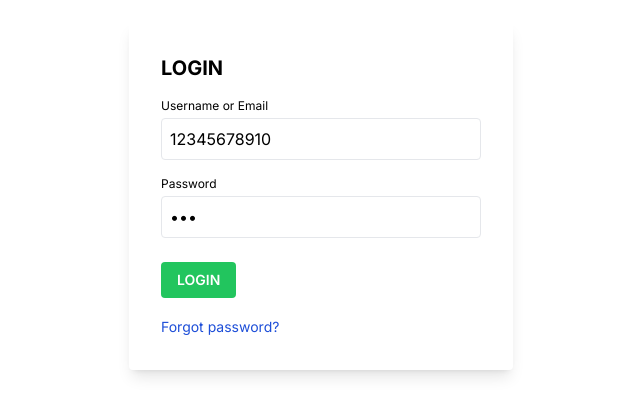
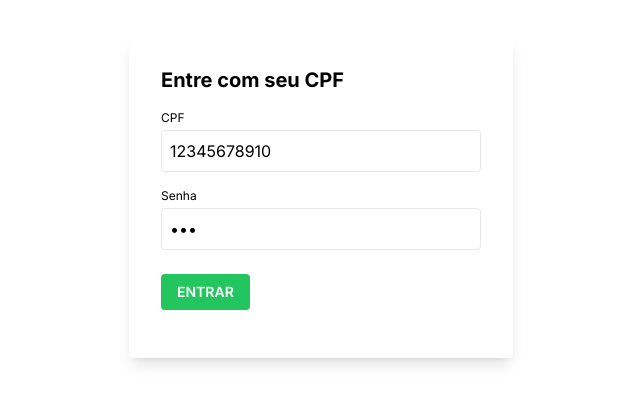
Before and after one commit to rlsilva25/pvs, a Next.js app: page /login in a window 1280 px wide. Shown: the part 204-620 px from the top of the page, without its empty margins (319-959 px from the left). Built offline with nearby package versions, Linux system fonts and the light colour scheme.

Commit message:
feat: changed layout

```diff
--- a/package.json
+++ b/package.json
@@ -20,6 +20,7 @@
     "eslint-plugin-unused-imports": "^3.1.0",
     "next": "14.1.4",
     "next-auth": "^4.24.7",
+    "next-auth-ts-boilerplate": "file:",
     "prettier": "^3.2.5",
     "react": "^18",
     "react-dom": "^18",
--- a/src/app/(auth)/login/components/index.tsx
+++ b/src/app/(auth)/login/components/index.tsx
@@ -29,12 +29,12 @@ const LoginFormComponent = () => {
   React.useEffect(() => {
     if (errorMessage) {
       alert(
-        'error' + 'Login Error' + errorMessage
+        'error' + 'Erro no Login' + errorMessage
         // 'Please check your email and password and try again. If you are still having trouble, please contact support.'
       )
     }
     if (successMessage) {
-      alert('success' + 'Login Success' + successMessage)
+      alert('success' + 'Logado com sucesso' + successMessage)
     }
   }, [errorMessage, successMessage])
 
@@ -55,8 +55,8 @@ const LoginFormComponent = () => {
   return (
     <div className="flex items-center h-screen w-full">
       <div className="w-full bg-white rounded shadow-lg p-8 m-4 md:max-w-sm md:mx-auto">
-        <span className="block w-full text-xl uppercase font-bold mb-4">
-          Login
+        <span className="block w-full text-xl font-bold mb-4">
+          Entre com seu CPF
         </span>
         <Formik
           initialValues={initialLoginForm}
@@ -85,7 +85,7 @@ const LoginFormComponent = () => {
             <Form onSubmit={handleSubmit} className="mb-4">
               <div className="mb-4 md:w-full">
                 <label htmlFor="email" className="block text-xs mb-1">
-                  Username or Email
+                  CPF
                 </label>
                 <input
                   className="w-full border rounded p-2 outline-none focus:shadow-outline"
@@ -103,7 +103,7 @@ const LoginFormComponent = () => {
               </div>
               <div className="mb-6 md:w-full">
                 <label htmlFor="password" className="block text-xs mb-1">
-                  Password
+                  Senha
                 </label>
                 <input
                   className="w-full border rounded p-2 outline-none focus:shadow-outline"
@@ -122,13 +122,13 @@ const LoginFormComponent = () => {
                 disabled={!isValid}
                 className="bg-green-500 hover:bg-green-700 text-white uppercase text-sm font-semibold px-4 py-2 rounded"
               >
-                Login
+                Entrar
               </button>
             </Form>
           )}
         </Formik>
-        <a className="text-blue-700 text-center text-sm" href="/login">
-          Forgot password?
+        <a className="text-blue-700 text-center text-sm hide" href="/login">
+          Esqueceu a senha?
         </a>
       </div>
     </div>
--- a/src/app/(auth)/login/page.tsx
+++ b/src/app/(auth)/login/page.tsx
@@ -4,7 +4,7 @@ import { Suspense } from 'react'
 const Login = async () => {
   return (
     <>
-      <Suspense fallback={<div>Loading...</div>}>
+      <Suspense fallback={<div>Carregando...</div>}>
         <LoginFormComponent />
       </Suspense>
     </>
--- a/src/app/api/auth/[...nextauth]/options.ts
+++ b/src/app/api/auth/[...nextauth]/options.ts
@@ -11,8 +11,8 @@ export const authOptions = {
     CredentialsProvider({
       name: 'Credentials',
       credentials: {
-        username: { label: 'User', type: 'text' },
-        password: { label: 'Password', type: 'password' },
+        username: { label: 'CPF', type: 'text' },
+        password: { label: 'Senha', type: 'password' },
       },
       async authorize(credentials) {
         if (!credentials) {
--- a/src/app/page.tsx
+++ b/src/app/page.tsx
@@ -3,8 +3,9 @@
 import Image from 'next/image'
 import { Session } from 'next-auth'
 
-import { useSession } from "next-auth/react";
+import { useSession, signOut } from "next-auth/react";
 import { useEffect, useState } from "react";
+import { useRouter } from "next/navigation";
 
 export default function Home() {
 
@@ -12,7 +13,13 @@ export default function Home() {
   const [apiData, setApiData] = useState(null); // Estado para armazenar os dados da API
   const [error, setError] = useState(null); // Estado para armazenar erros
 
-  console.log(session);
+  const router = useRouter();
+
+  const rootUrl = `http://localhost:3000/`;
+
+  //console.log(process.env.NEXTAUTH_URL);
+
+  //console.log(session);
 
   useEffect(() => {
     const fetchData = async () => {
@@ -27,7 +34,12 @@ export default function Home() {
         });
 
         if (!response.ok) {
-          throw new Error("Erro ao buscar dados da API");
+
+          signOut({ redirect: false }).then(() =>
+            router.push(rootUrl),
+          )
+
+          throw new Error("Erro ao buscar dados da API!");
         }
 
         const data = await response.json();
@@ -43,6 +55,7 @@ export default function Home() {
   return (
     <main className="flex min-h-screen flex-col items-center justify-between p-24">
       <div className="w-full text-sm lg:flex">
+
         {apiData ? (
           <div>
             <h2>Dados do Endpoint:</h2>
@@ -53,6 +66,18 @@ export default function Home() {
         ) : (
           <p>Carregando dados...</p>
         )}
+
+        <button
+          className="bg-green-500 hover:bg-green-700 text-white uppercase text-sm font-semibold px-4 py-2 rounded"
+          onClick={() =>
+            signOut({ redirect: false }).then(() =>
+              router.push(rootUrl),
+            )
+          }
+        >
+          Sair
+        </button>
+
       </div>
     </main>
   )
--- a/src/services/auth.ts
+++ b/src/services/auth.ts
@@ -26,6 +26,9 @@ export const login = (payload: ILogin) => {
 export const getUserInfo = (headers: IUserInfoHeaders) => {
   return ApiClient.get(`/auth/me`, headers)
 }
+export const getClienteInfo = (headers: IUserInfoHeaders) => {
+  return ApiClient.get(`/cliente`, headers)
+}
 
 export const refreshToken = (
   payload: IRefreshTokenBody,
--- a/src/styles/globals.css
+++ b/src/styles/globals.css
@@ -7,3 +7,7 @@
   font-size: 0.8rem;
   margin-top: 0.2rem;
 }
+
+.hide {
+  display: none;
+}
```
Also changed, not shown: 2 other files (tests, documents, lock files or other folders).
